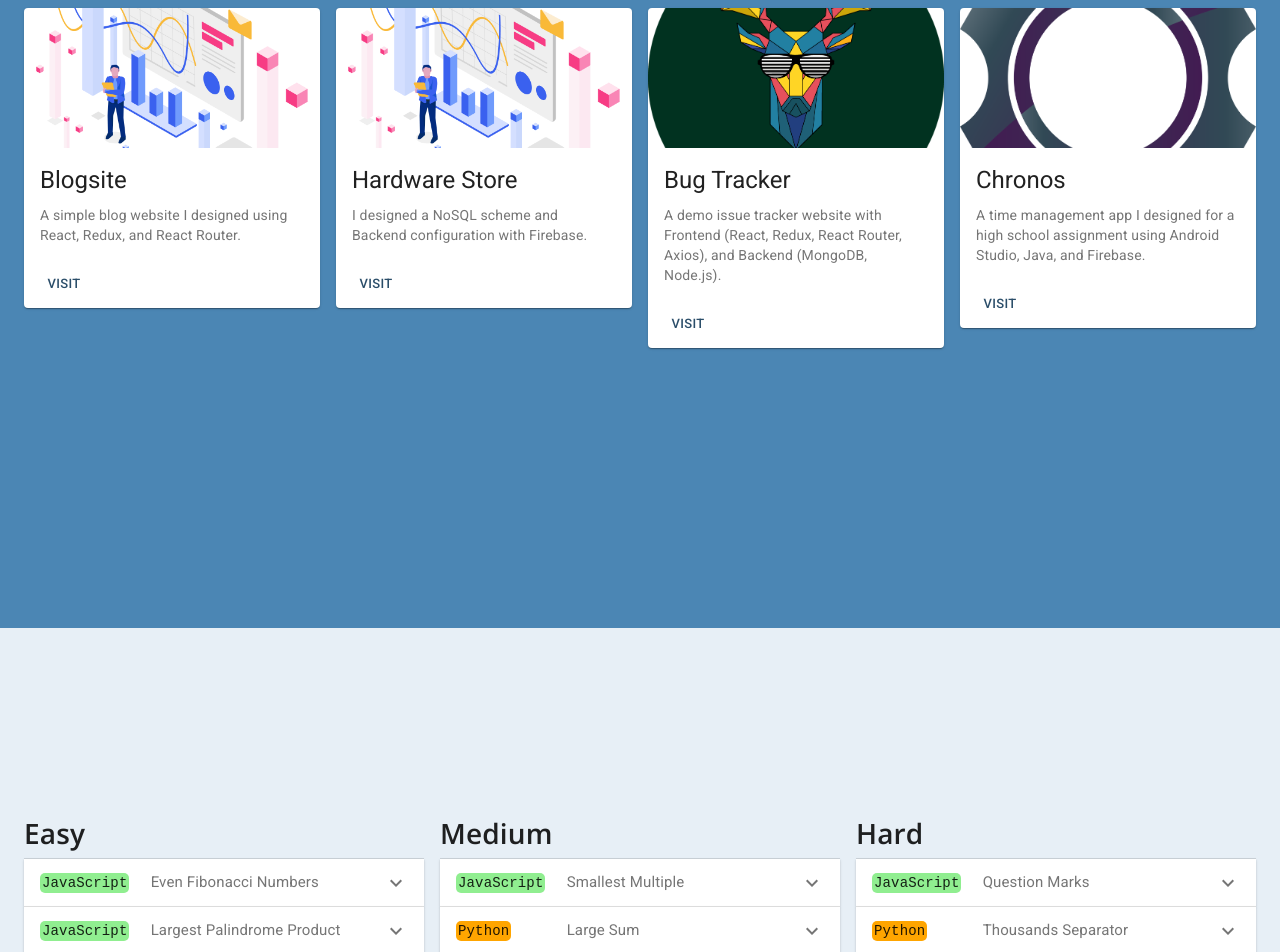
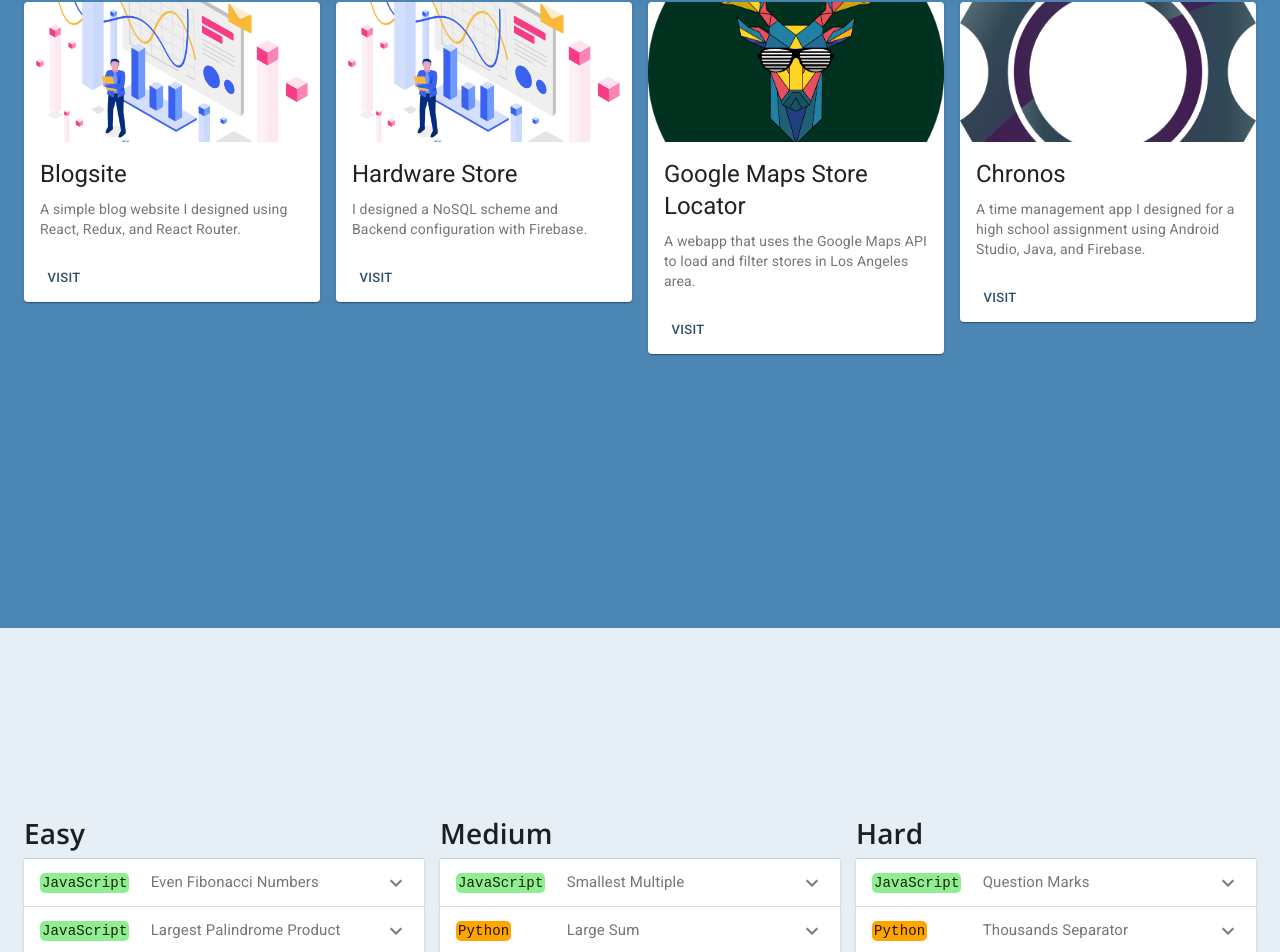
Before and after one commit to KVN2099/landing-page, a React (Create React App) app: page / in a window 1280 px wide. Shown: the part 1071-2023 px from the top of the page. Built offline with nearby package versions, Linux system fonts and the light colour scheme.

Commit message:
Updating projects information

```diff
--- a/src/assets/Info/projects.js
+++ b/src/assets/Info/projects.js
@@ -15,9 +15,9 @@ const projects = [
         "image": mainImage
     },
     {
-        "title": "Bug Tracker",
-        "description": "A demo issue tracker website with Frontend (React, Redux, React Router, Axios), and Backend (MongoDB, Node.js).",
-        "link": "https://thekevo.online",
+        "title": "Google Maps Store Locator",
+        "description": "A webapp that uses the Google Maps API to load and filter stores in Los Angeles area.",
+        "link": "https://kvn2099.github.io/Google-Maps-App/",
         "image": logo
     },
     {
```
